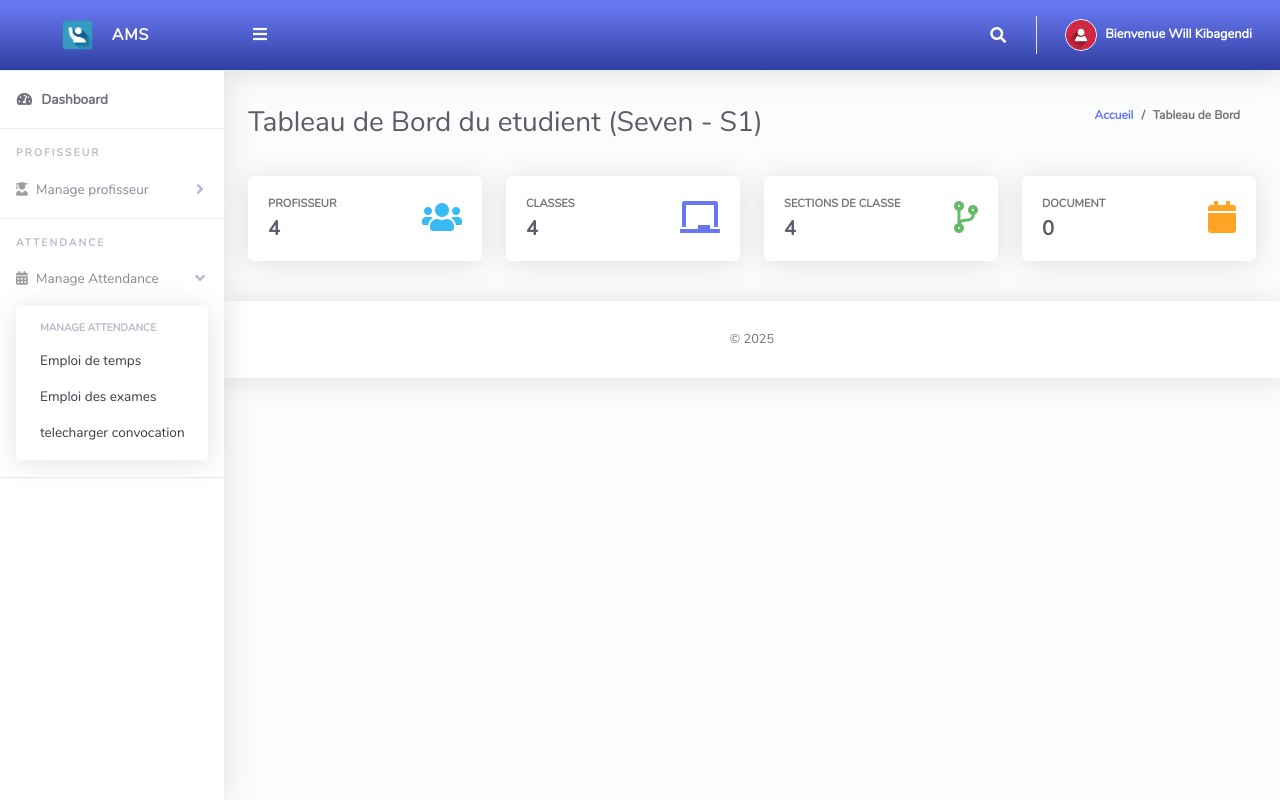
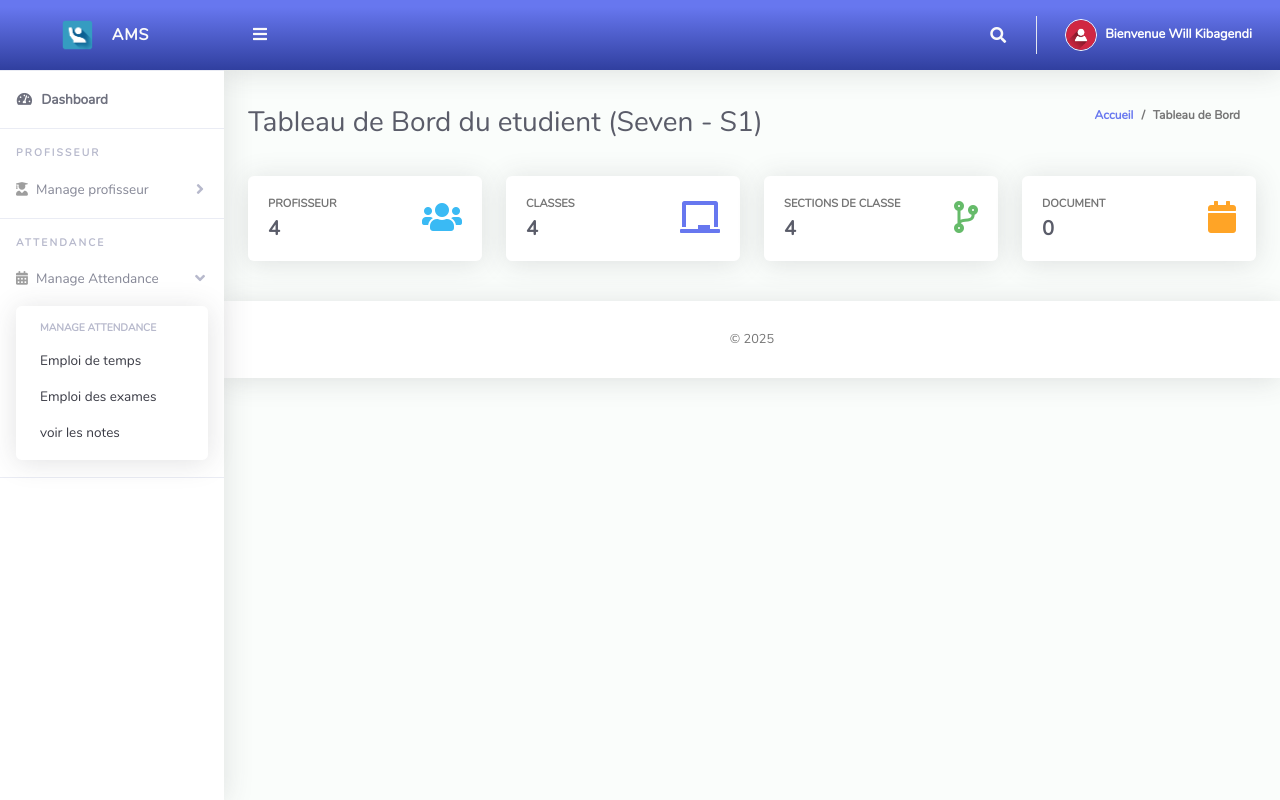
Before and after one commit to HAFSA-ELOMARI/gestion_1, a PHP site: page /student/index.php in a window 1280 px wide, after a click on "Manage Attendance". Run offline with PHP 8.4, Linux system fonts and the light colour scheme; the visitor is signed in with stand-in values (Sample User, id 1); data comes from the database, SQL or seed files in the repository; some libraries are stand-ins or nearby versions.

Commit message:
Add files via upload

```diff
--- a/student/Includes/sidebar.php
+++ b/student/Includes/sidebar.php
@@ -46,7 +46,7 @@
             <h6 class="collapse-header">Manage Attendance</h6>
             <a class="collapse-item" href="emploi.php">Emploi de temps</a>
             <a class="collapse-item" href="emploiExam.php">Emploi des exames</a>
-            <a class="collapse-item" href="telechargerConvocation.php">telecharger convocation</a>
+            <a class="collapse-item" href="gard.php">voir les notes</a>
             <!-- <a class="collapse-item" href="addMemberToContLevel.php ">Add Member to Level</a> -->
           </div>
         </div>
```
